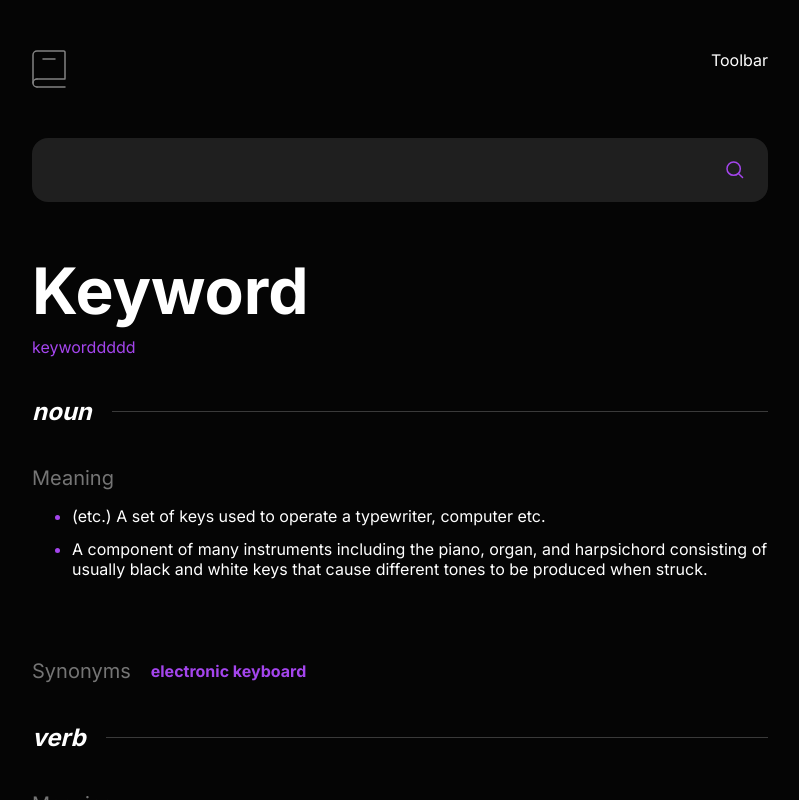
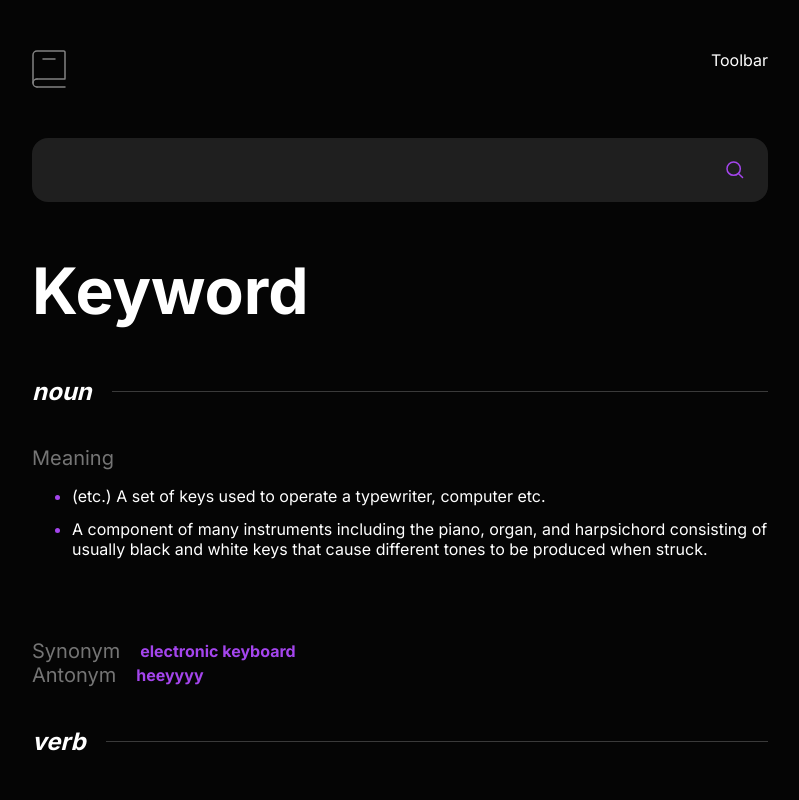
Before and after one commit to joanneccwang/DictionaryWebApp, a React (Vite) app: page / in a window 1280 px wide. Shown: the whole page, without its empty margins (240-1039 px from the left). Built offline with nearby package versions, Linux system fonts and the light colour scheme.

Commit message:
feat: change wording from meaning to definition

```diff
--- a/src/components/SearchResult/VocabMeaning.tsx
+++ b/src/components/SearchResult/VocabDefinition.tsx
@@ -1,6 +1,6 @@
 import type {
-  Meaning,
-  VocabMeaning as VocabMeaningType,
+  Definition,
+  VocabDefinition as VocabDefinitionType,
 } from '@/types/vocabulary';
 const PartOfSpeech = ({ pos }: { pos: string }) => {
   return (
@@ -30,18 +30,17 @@ const PartOfSpeech = ({ pos }: { pos: string }) => {
     </div>
   );
 };
-const Synonyms = ({ synonyms }: { synonyms: string[] }) => {
+const SynOrAnt = ({ title, words }: { title: string; words: string[] }) => {
   return (
     <div
       css={{
         display: 'flex',
         flexDirection: 'row',
-        marginTop: '64px',
         alignItems: 'center',
       }}
     >
-      <h4 css={{ marginRight: '20px' }}>Synonyms</h4>
-      {synonyms.map((syn) => (
+      <h4 css={{ marginRight: '20px' }}>{title}</h4>
+      {words.map((word) => (
         <span
           css={(theme) => ({
             display: 'inline-flex',
@@ -50,14 +49,14 @@ const Synonyms = ({ synonyms }: { synonyms: string[] }) => {
             cursor: 'pointer',
           })}
         >
-          {syn}
+          {word}
         </span>
       ))}
     </div>
   );
 };
 
-const MeaningList = ({ list }: { list: Meaning[] }) => {
+const DefinitionList = ({ list }: { list: Definition[] }) => {
   return (
     <div>
       <h4>Meaning</h4>
@@ -66,7 +65,7 @@ const MeaningList = ({ list }: { list: Meaning[] }) => {
           listStyleType: 'disc',
         })}
       >
-        {list.map((meaning) => (
+        {list.map((definition) => (
           <li
             css={(theme) => ({
               '&::marker': {
@@ -75,15 +74,15 @@ const MeaningList = ({ list }: { list: Meaning[] }) => {
               marginBottom: '13px',
             })}
           >
-            {meaning.meaning}
-            {meaning?.example && (
+            {definition.definition}
+            {definition?.example && (
               <div
                 css={(theme) => ({
                   color: theme.colors.gray75,
                   marginTop: '13px',
                 })}
               >
-                {meaning.example}
+                {definition.example}
               </div>
             )}
           </li>
@@ -93,14 +92,22 @@ const MeaningList = ({ list }: { list: Meaning[] }) => {
   );
 };
 
-function VocabMeaning({ meaning }: { meaning: VocabMeaningType }) {
+function VocabDefinition({ definition }: { definition: VocabDefinitionType }) {
   return (
     <section css={{ display: 'flex', flexDirection: 'column' }}>
-      <PartOfSpeech pos={meaning.pos}></PartOfSpeech>
-      <MeaningList list={meaning.meanings}></MeaningList>
-      {meaning?.synonyms && <Synonyms synonyms={meaning.synonyms}></Synonyms>}
+      <PartOfSpeech pos={definition.partOfSpeech}></PartOfSpeech>
+      <DefinitionList list={definition.definitions}></DefinitionList>
+
+      <div css={{ marginTop: '64px' }}>
+        {definition?.synonyms && (
+          <SynOrAnt title='Synonym' words={definition.synonyms}></SynOrAnt>
+        )}
+        {definition?.antonyms && (
+          <SynOrAnt title='Antonym' words={definition.antonyms}></SynOrAnt>
+        )}
+      </div>
     </section>
   );
 }
 
-export default VocabMeaning;
+export default VocabDefinition;
--- a/src/components/SearchResult/index.tsx
+++ b/src/components/SearchResult/index.tsx
@@ -1,44 +1,47 @@
 import type { Vocab } from '@/types/vocabulary';
 import VocabHeader from './VocabHeader';
-import VocabMeaning from './VocabMeaning';
+import VocabDefinition from './VocabDefinition';
 
 function SearchResult() {
   const test: Vocab = {
     vocab: 'Keyword',
-    kk: 'keyworddddd',
+    phonetic: 'keyworddddd',
 
     partOfSpeechs: [
       {
-        pos: 'noun',
-        synonyms: ['electronic keyboard'],
-        meanings: [
+        partOfSpeech: 'noun',
+        definitions: [
           {
-            meaning:
+            definition:
               '(etc.) A set of keys used to operate a typewriter, computer etc.',
           },
           {
-            meaning:
+            definition:
               'A component of many instruments including the piano, organ, and harpsichord consisting of usually black and white keys that cause different tones to be produced when struck.',
           },
         ],
+        synonyms: ['electronic keyboard'],
+        antonyms: ['heeyyyy'],
       },
       {
-        pos: 'verb',
-        meanings: [
+        partOfSpeech: 'verb',
+        definitions: [
           {
-            meaning: 'To type on a computer keyboard.',
+            definition: 'To type on a computer keyboard.',
             example: '“Keyboarding is the part of this job I hate the most.”',
           },
         ],
       },
     ],
+
+    sourceUrls: ['https://en.wiktionary.org/wiki/keyword'],
   };
 
   return (
     <section>
       <VocabHeader vocab={test}></VocabHeader>
-      {test.partOfSpeechs.map((meaning) => (
-        <VocabMeaning meaning={meaning}></VocabMeaning>
+      {test.partOfSpeechs.map((definition) => (
+        <VocabDefinition definition={definition}></VocabDefinition>
       ))}
     </section>
   );
```
Also changed, not shown: src/types/vocabulary.ts (+9 -7 lines).
